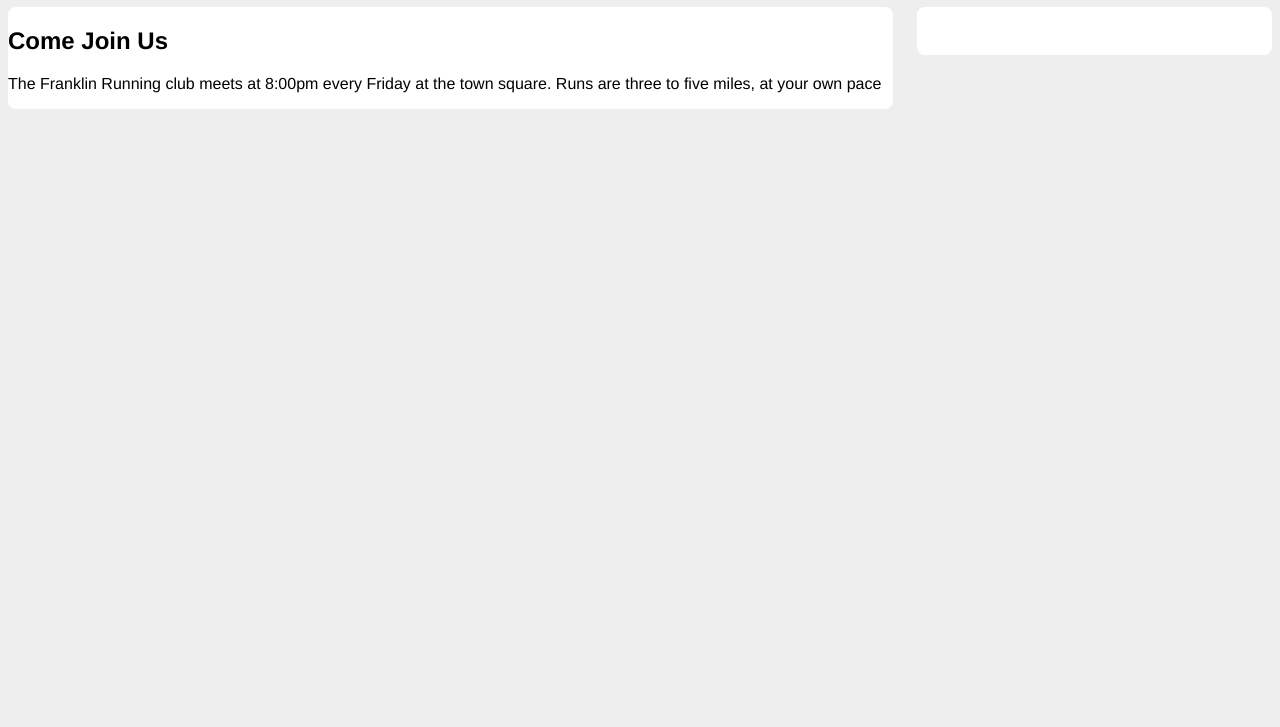
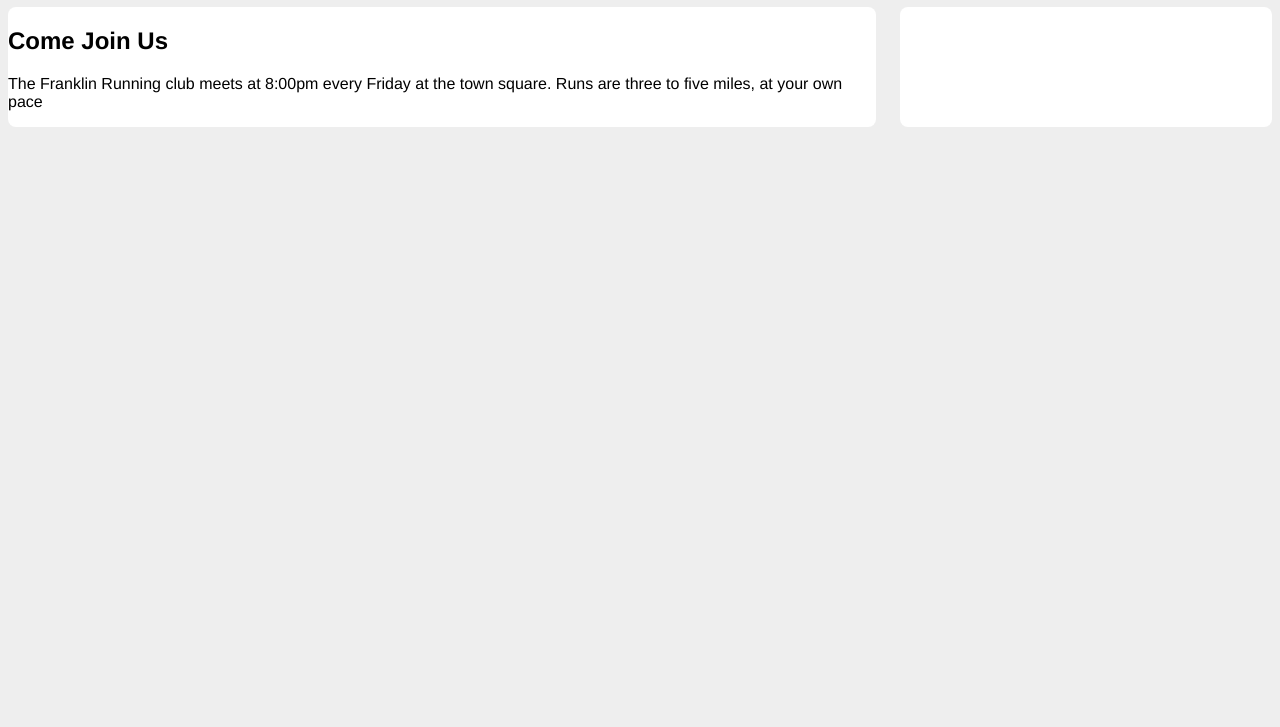
Before and after one commit to techtheriac/css-in-depth, a website: page src/index.html in a window 1280 px wide. Shown: the part 73-800 px from the top of the page. Drawn offline with Linux system fonts and the light colour scheme.

Commit message:
columns of equal heights using table, table-cell, negative margin

```diff
--- a/src/index.html
+++ b/src/index.html
@@ -11,6 +11,7 @@
     <header>
       <h1>Franklin Running Club</h1>
     </header>
+    <div class="wrapper">
       <div class="container">
         <main class="main">
           <h2>Come Join Us</h2>
@@ -24,6 +25,7 @@
           <div class="widget"></div>
         </aside>
       </div>
+    </div>
     <script src="./script.js"></script>
   </body>
 </html>
--- a/src/style.css
+++ b/src/style.css
@@ -7,6 +7,16 @@
 body {
   background-color: #eee;
   font-family: Helvetica, sans-serif;
+}
+.wrapper {
+  margin-left: -1.5em;
+  margin-right: -1.5em;
+}
+
+.container {
+  display: table;
+  width: 100%;
+  border-spacing: 1.5em 0;
 }
 
 header {
@@ -21,14 +31,14 @@ main {
 }
 
 .main {
-  float: left;
+  display: table-cell;
   width: 70%;
   background-color: #fff;
   border-radius: 0.5em;
 }
 
 .sidebar {
-  float: left;
+  display: table-cell;
   width: calc(30% - 1.5em);
   margin-left: 1.5em;
   padding: 1.5em;
```
Lines whose indentation alone changed are shown as unchanged.
